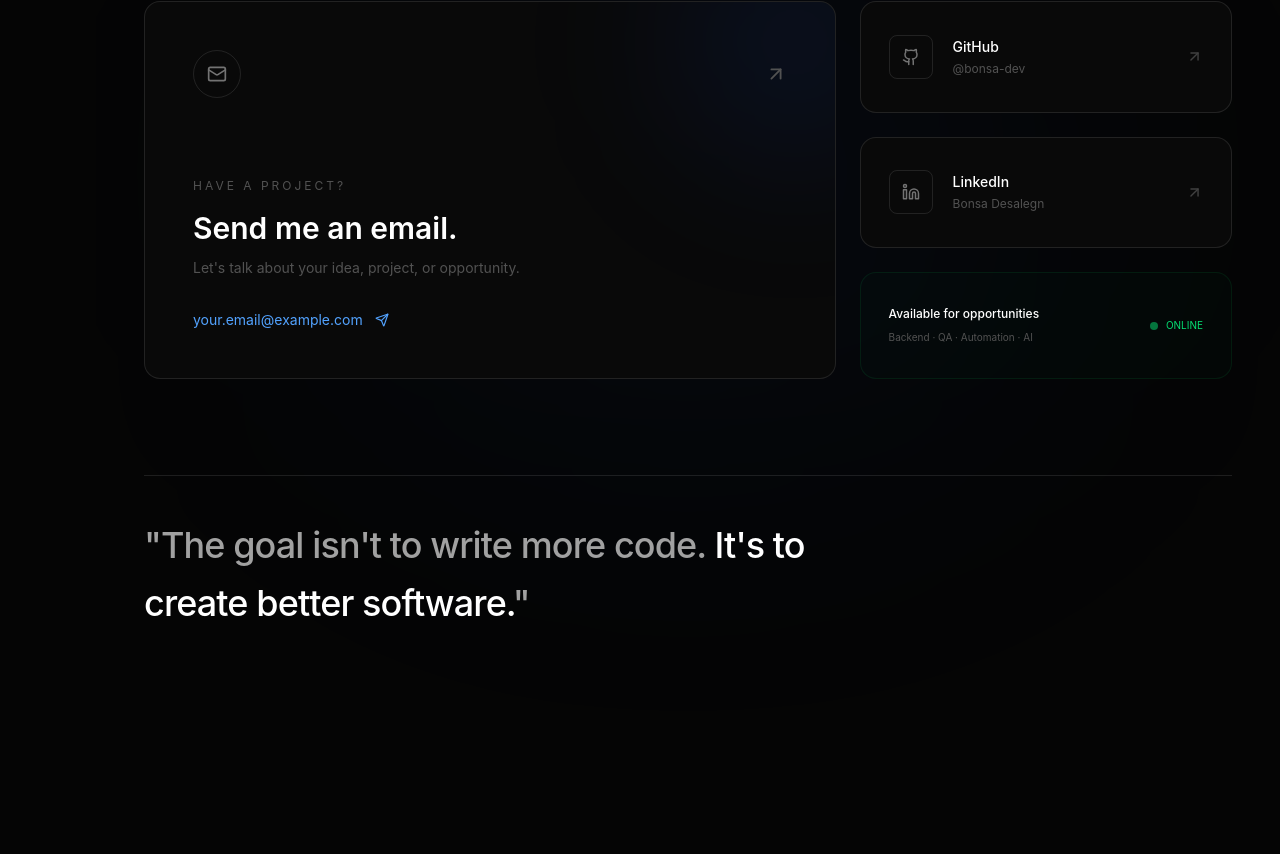
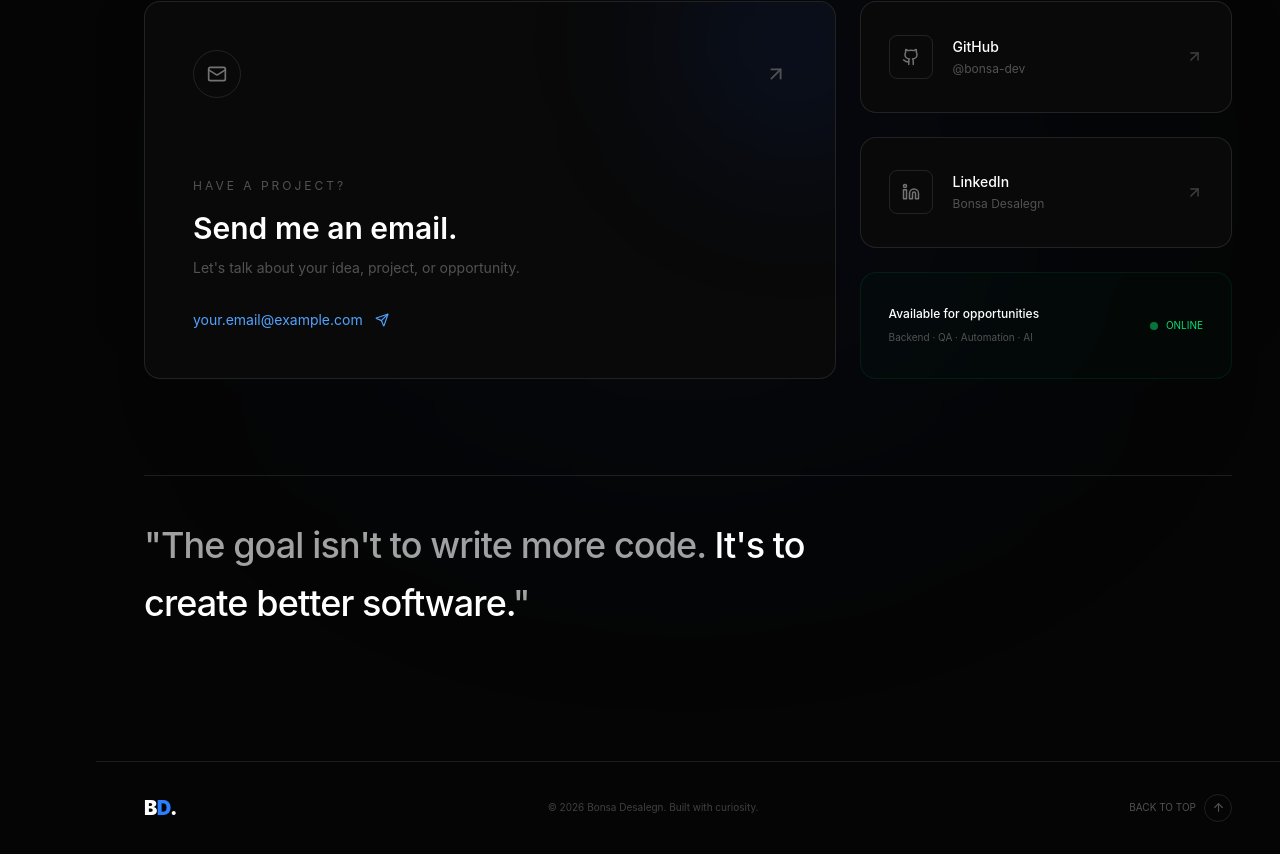
Before and after one commit to bonssss/portfolio, a React (Vite) app: page / in a window 1280 px wide. Shown: the part 8044-8898 px from the top of the page. Before the commit the page ends 8805 px from the top, so only its background shows below. Built offline with nearby package versions, Linux system fonts and the light colour scheme.

Commit message:
feat: implement and integrate Footer component into the main application layout

```diff
--- a/src/App.tsx
+++ b/src/App.tsx
@@ -8,6 +8,7 @@ import Process from './components/Process'
 import Experience from './components/Experience'
 import About from './components/About'
 import Contact from './components/Contact'
+import Footer from './components/Footer'
 
 function App() {
   const [count, setCount] = useState(0)
@@ -24,6 +25,7 @@ function App() {
         <Experience/>
         <About/>
         <Contact/>
+        <Footer/>
       </main>
 
     </div>
--- a/src/components/Footer.tsx
+++ b/src/components/Footer.tsx
@@ -0,0 +1,49 @@
+import { ArrowUp } from "lucide-react";
+
+export default function Footer() {
+  const year = new Date().getFullYear();
+
+  return (
+    <footer className="border-t border-white/10 lg:ml-24">
+
+      <div className="mx-auto max-w-7xl px-6 py-8 lg:px-12">
+
+        <div className="flex flex-col gap-6 md:flex-row md:items-center md:justify-between">
+
+          {/* Logo */}
+          <a
+            href="#home"
+            className="text-xl font-black tracking-tight"
+          >
+            B<span className="text-blue-500">D</span>.
+          </a>
+
+
+          {/* Center */}
+          <p className="text-[10px] text-neutral-700">
+            © {year} Bonsa Desalegn. Built with curiosity.
+          </p>
+
+
+          {/* Back to top */}
+          <a
+            href="#home"
+            className="group flex items-center gap-2 text-[10px] text-neutral-600 transition hover:text-white"
+          >
+            BACK TO TOP
+
+            <span className="flex h-7 w-7 items-center justify-center rounded-full border border-white/10 transition group-hover:border-white/30">
+              <ArrowUp
+                size={13}
+                className="transition group-hover:-translate-y-0.5"
+              />
+            </span>
+          </a>
+
+        </div>
+
+      </div>
+
+    </footer>
+  );
+}
```
